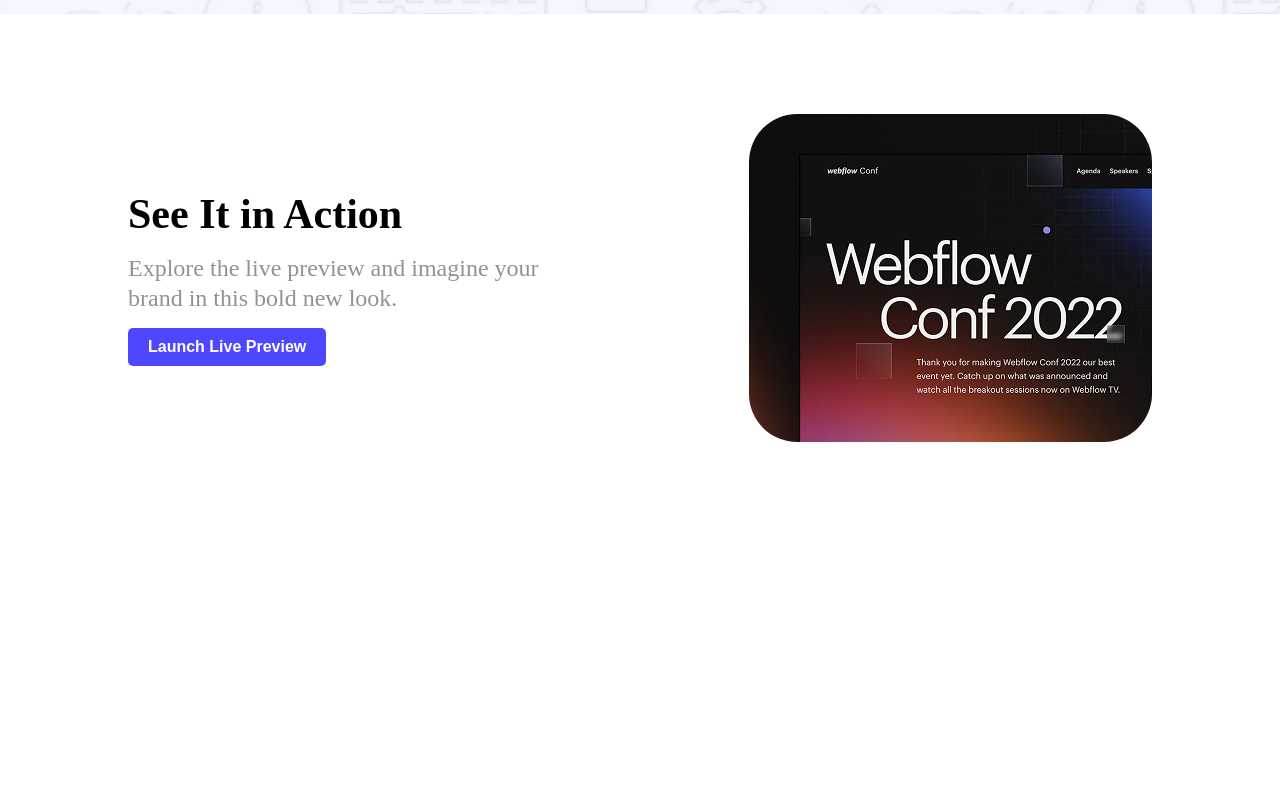
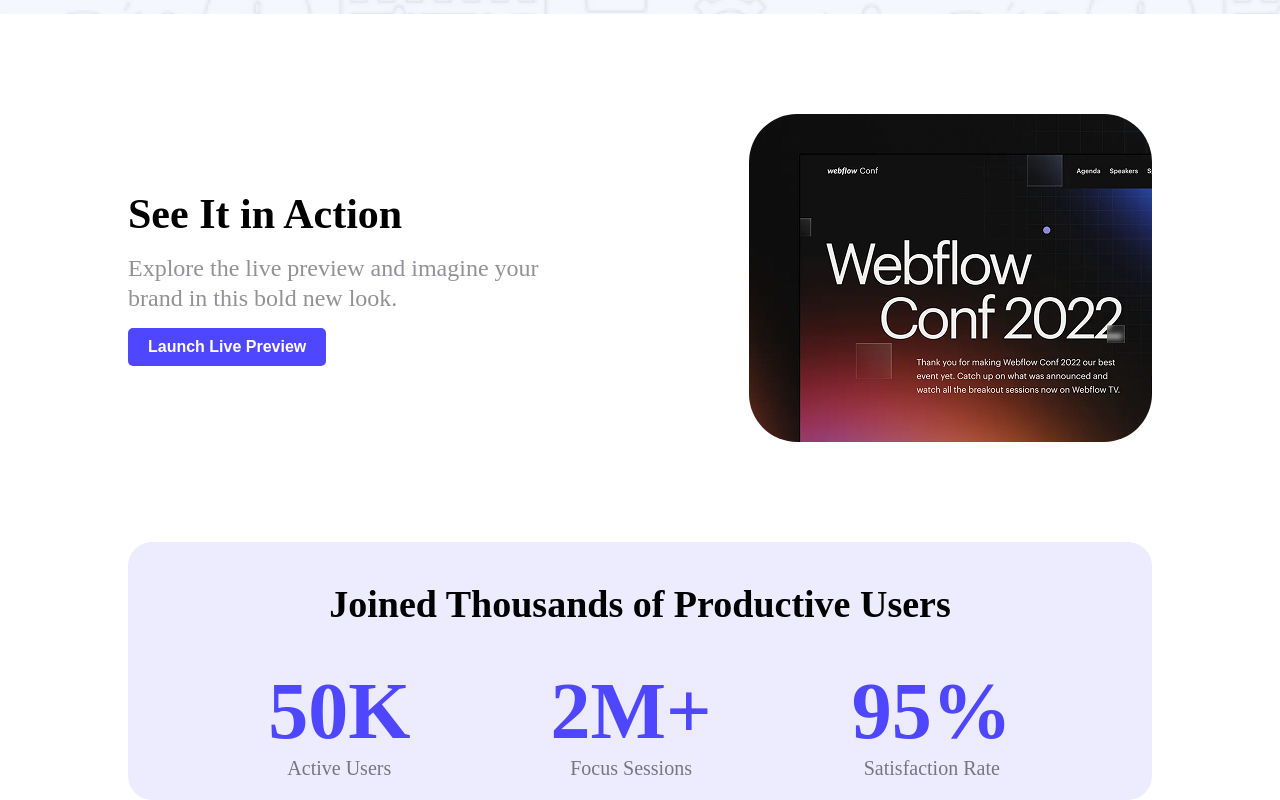
Before and after one commit to Sanjidayesmintuly/web-flow-B12A01-Project, a plain HTML site: page index.html in a window 1280 px wide. Shown: the part 786-1586 px from the top of the page. Before the commit the page ends 1328 px from the top, so only its background shows below. Drawn offline with Linux system fonts and the light colour scheme.

Commit message:
add user section

```diff
--- a/css/style.css
+++ b/css/style.css
@@ -70,3 +70,33 @@
   line-height: 30px;
   color: rgb(37, 36, 50, 50%);
 }
+div.user-section {
+  background-color: rgb(78, 71, 255, 10%);
+  border-radius: 24px;
+  padding: 40px 0 20px;
+}
+h2.user-heading {
+  font-weight: bold;
+  font-size: 38px;
+  text-align: center;
+  margin-bottom: 40px;
+}
+h2.user-title {
+  font-weight: bold;
+  font-size: 80px;
+  color: #4e47ff;
+}
+p.user-subtitle {
+  font-size: 20px;
+  color: rgb(0, 0, 0, 50%);
+}
+div.user-box {
+  text-align: center;
+
+  display: inline-block;
+}
+div.box-container {
+  display: flex;
+  justify-content: space-evenly;
+  align-items: center;
+}
--- a/index.html
+++ b/index.html
@@ -41,6 +41,23 @@
         </div>
         <img class="action-img" src="./Assets/wc-mini.png" alt="" />
       </div>
+      <div class="user-section container">
+        <h2 class="user-heading">Joined Thousands of Productive Users</h2>
+        <div class="box-container">
+          <div class="user-box">
+            <h2 class="user-title">50K</h2>
+            <p class="user-subtitle">Active Users</p>
+          </div>
+          <div class="user-box">
+            <h2 class="user-title">2M+</h2>
+            <p class="user-subtitle">Focus Sessions</p>
+          </div>
+          <div class="user-box">
+            <h2 class="user-title">95%</h2>
+            <p class="user-subtitle">Satisfaction Rate</p>
+          </div>
+        </div>
+      </div>
     </main>
   </body>
 </html>
```
